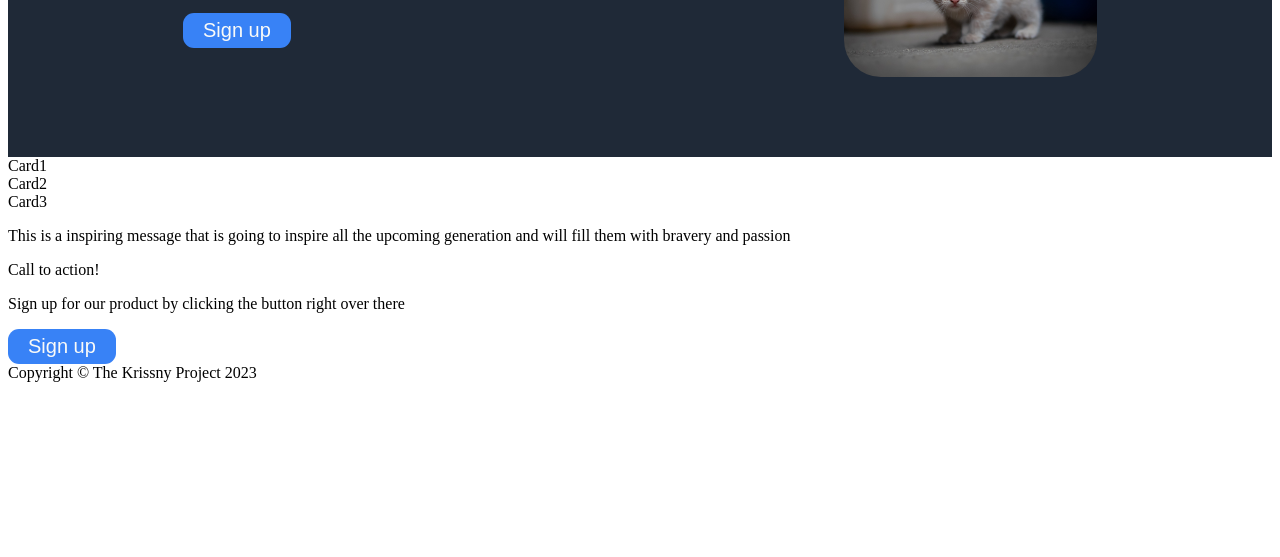
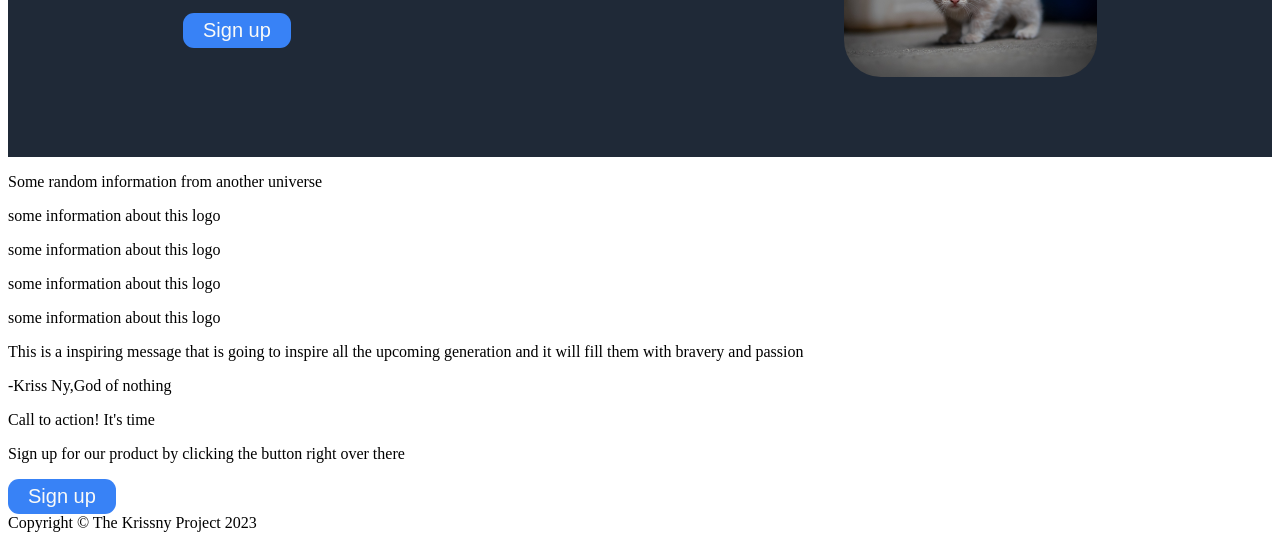
Before and after one commit to Krissny/Landingpage, a plain HTML site: page index.html in a window 1280 px wide. Shown: the part 243-800 px from the top of the page. Drawn offline with Linux system fonts and the light colour scheme.

Commit message:
Update html body to according to css and some minor update in content

```diff
--- a/index.html
+++ b/index.html
@@ -23,23 +23,38 @@
         </div>
         <img src="img/julian-berengar-solter-BsKW-3YzVJA-unsplash.jpg", alt="This is a dog">
     </div>
+    <p class="text mid">Some random information from another universe</p>
     <div class="cards">
-        <div>Card1</div>
-        <div>Card2</div>
-        <div>Card3</div>
+        <div>
+            <div class = "box"></div>
+            <p class="text">some information about this logo</p>
+        </div>
+        <div>
+            <div class = "box"></div>
+            <p class="text">some information about this logo</p>
+        </div>
+        <div>
+            <div class = "box"></div>
+            <p class="text">some information about this logo</p>
+        </div>
+        <div>
+            <div class = "box"></div>
+            <p class="text">some information about this logo</p>
+        </div>
     </div>
 
-    <div class="quote">
-        <p>This is a inspiring message that is going to inspire all the upcoming generation and  will fill them with bravery and  passion </p>
+    <div class="quote-box">
+        <p class="quote">This is a inspiring message that is going to inspire all the upcoming generation and it will fill them with bravery and  passion </p>
+        <p class="designation">-Kriss Ny,God of nothing</p>
     </div>
 
     <div class="signup">
         <div>
-            <p>Call to action!</p>
-            <p>Sign up  for our product by clicking the button right over there</p>
+            <p class="first">Call to action! It's time</p>
+            <p class="second">Sign up  for our product by clicking the button right over there</p>
         </div>
         <button>Sign up</button>
     </div>
-    <footer>Copyright &#169; The Krissny Project 2023</footer>
+    <footer class="text">Copyright &#169; The Krissny Project 2023</footer>
 </body>
 </html>
```
